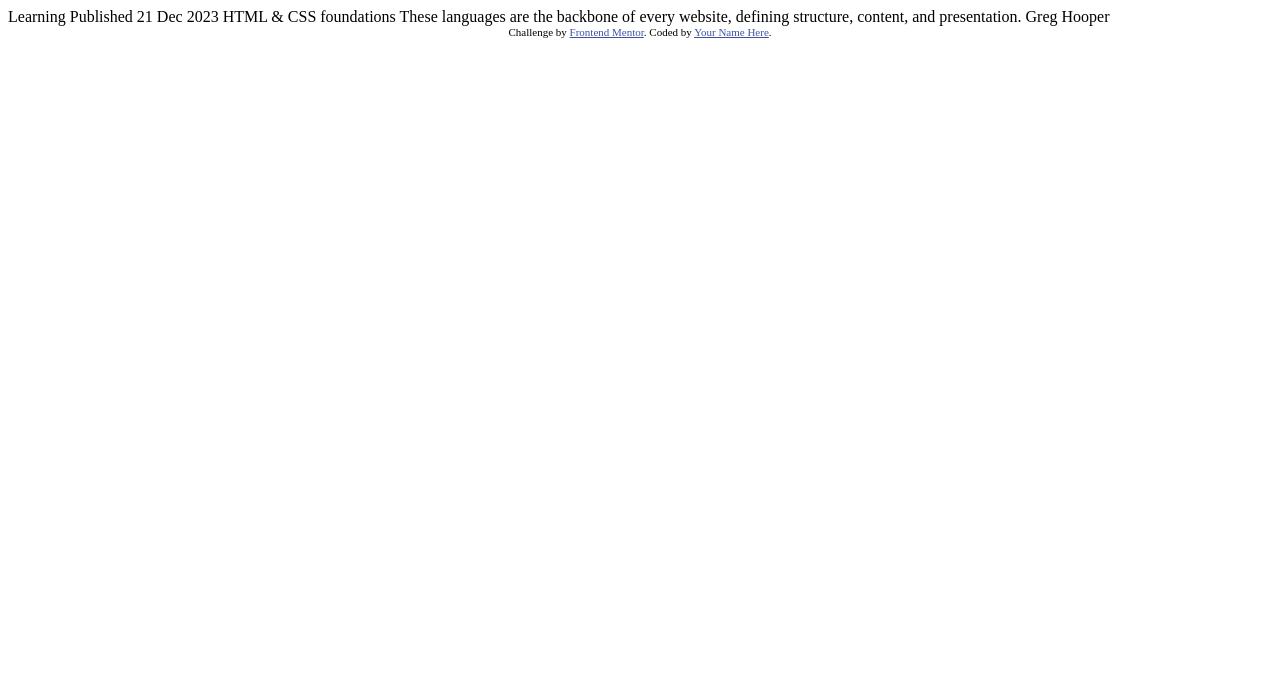
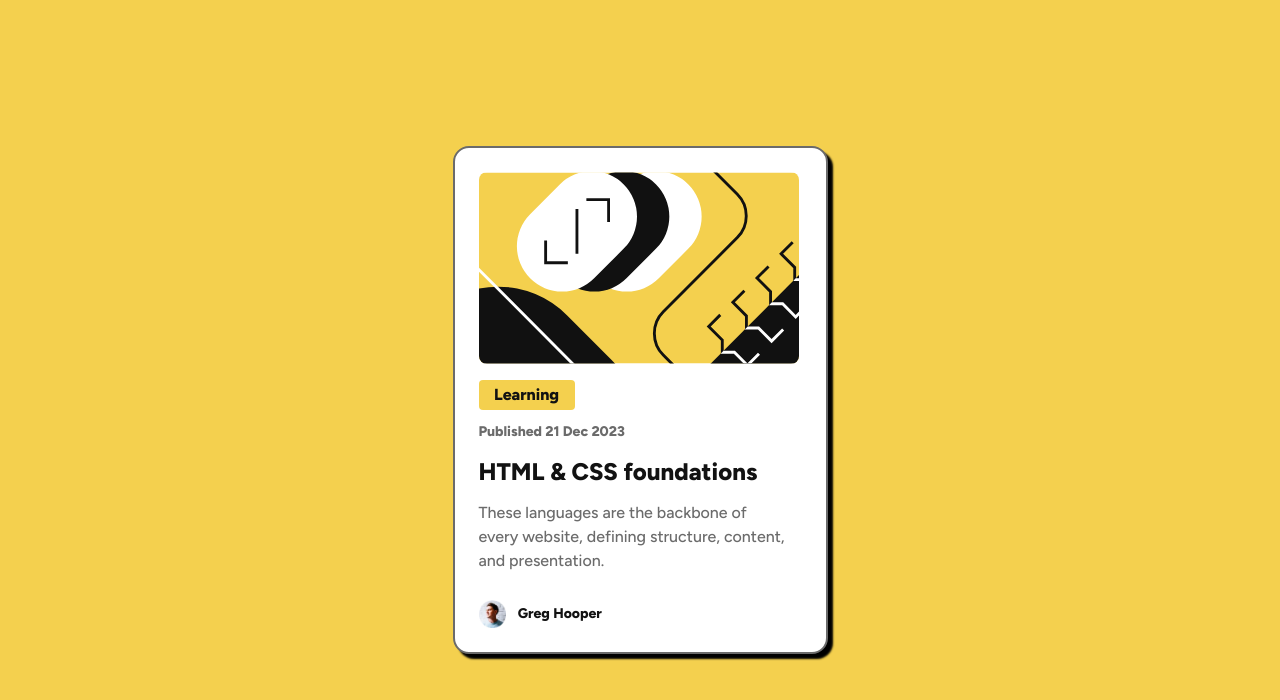
Before and after one commit to Nikunj-52147/Blog-Preview-Card, a plain HTML site: page index.html in a window 1280 px wide. Drawn offline with Linux system fonts and the light colour scheme.

Commit message:
adding files

```diff
--- a/index.html
+++ b/index.html
@@ -5,30 +5,45 @@
   <meta name="viewport" content="width=device-width, initial-scale=1.0"> <!-- displays site properly based on user's device -->
 
   <link rel="icon" type="image/png" sizes="32x32" href="./assets/images/favicon-32x32.png">
+  <link rel="preconnect" href="https://fonts.googleapis.com">
+<link rel="preconnect" href="https://fonts.gstatic.com" crossorigin>
+<link href="https://fonts.googleapis.com/css2?family=Figtree:ital,wght@0,300..900;1,300..900&display=swap" rel="stylesheet">
+  <link rel="stylesheet" href="style.css">
 
   <title>Frontend Mentor | Blog preview card</title>
 
   <!-- Feel free to remove these styles or customise in your own stylesheet 👍 -->
-  <style>
-    .attribution { font-size: 11px; text-align: center; }
-    .attribution a { color: hsl(228, 45%, 44%); }
-  </style>
+
 </head>
 <body>
 
-  Learning
+  <main>
+    <article class="blog">
+      <picture class="image">
+        <img src="./assets/images/illustration-article.svg" alt="Illustration article image">
+      </picture>
 
-  Published 21 Dec 2023
+      <div class="blog__content">
+         <div class="blog__category">
 
-  HTML & CSS foundations
+          Learning
 
-  These languages are the backbone of every website, defining structure, content, and presentation.
+        </div>
 
-  Greg Hooper
+         <p class="blog__publish-date">Published 21 Dec 2023</p>
 
-  <div class="attribution">
-    Challenge by <a href="https://www.frontendmentor.io?ref=challenge" target="_blank">Frontend Mentor</a>.
-    Coded by <a href="#">Your Name Here</a>.
-  </div>
+          <h1 class="blog__title">HTML & CSS foundations</h1>
+
+          <p>These languages are the backbone of every website, defining structure, content, and presentation.</p>
+
+          <div class="blog__author">
+            <img src="./assets/images/image-avatar.webp" alt="Author: Greg Hooper Image">
+           <p>Greg Hooper</p>
+          </div>
+      </div>
+    </article>
+
+  </main>
+
 </body>
 </html>
--- /dev/null
+++ b/style.css
@@ -0,0 +1,143 @@
+:root{
+    --clr-primary-400: hsl(47, 88%, 63%);
+    --clr-neutral-100: hsl(0, 0%, 100%);
+    --clr-secondary-500: hsl(0, 0%, 42%);
+    --clr-secondary-950: hsl(0, 0%, 7%);
+
+    --ff-base: "Figtree", sans-serif;
+
+    --fw-regular: 500;
+    --fw-bold: 800;
+
+}
+
+/* 1. Use a more-intuitive box-sizing model */
+*, *::before, *::after {
+  box-sizing: border-box;
+}
+
+/* 2. Remove default margin */
+* {
+  margin: 0;
+}
+
+/*
+  3. Allow percentage-based heights in the application
+*/
+html,
+body {
+  height: 100%;
+}
+
+body {
+  /* 4. Add accessible line-height */
+  line-height: 1.5;
+  /* 5. Improve text rendering */
+  -webkit-font-smoothing: antialiased;
+}
+
+/* 6. Improve media defaults */
+img, picture, video, canvas, svg {
+  display: block;
+  max-width: 100%;
+}
+
+/* 7. Inherit fonts for form controls */
+input, button, textarea, select {
+  font: inherit;
+}
+
+/* 8. Avoid text overflows */
+p, h1, h2, h3, h4, h5, h6 {
+  overflow-wrap: break-word;
+}
+
+/* 9. Improve line wrapping */
+p {
+  text-wrap: pretty;
+}
+h1, h2, h3, h4, h5, h6 {
+  text-wrap: balance;
+}
+
+body{
+    background-color: var(--clr-primary-400);
+    display: grid;
+    place-content: center;
+    font-family: var(--ff-base);
+    font-weight: var(--fw-regular);
+    color: var(--clr-secondary-500);
+    /* font-size: 0.875rem; */
+}
+
+.blog{
+    border: 2px solid;
+    background-color: var(--clr-neutral-100);
+    margin: 1rem;
+    padding: 1.5rem;
+    border-radius: 1rem;
+    box-shadow: 5px 5px 2px black;
+    max-width: 320px;
+    display: grid;
+    gap: 1rem;
+}
+
+@media (min-width: 600px) {
+    .blog{
+        max-width: 375px;
+    }
+
+}
+
+.blog__content{
+   display: grid;
+   gap: 0.7rem;
+
+}
+
+.image img{
+    border-radius: 0.5rem;
+    overflow: hidden;
+    height: 12rem;
+    object-fit: cover;
+}
+
+.blog__category{
+    color: var(--clr-secondary-950);
+    font-weight: var(--fw-bold);
+    background-color: var(--clr-primary-400);
+    display: inline-block;
+    padding: 3px 10px;
+    width: 6rem;
+    text-align: center;
+    border-radius: 0.25rem;
+}
+
+.blog__publish-date{
+    font-weight: var(--fw-bold);
+    font-size: 0.875rem;
+}
+
+.blog__title{
+    font-weight: var(--fw-bold);
+    color: var(--clr-secondary-950);
+}
+
+.blog__title:hover{
+    color: var(--clr-primary-400);
+    cursor: pointer;
+}
+
+.blog__author{
+    font-weight: var(--fw-bold);
+    font-size: 0.875rem;
+    color: var(--clr-secondary-950);
+    display: inline-flex;
+    gap: 0.725rem;
+    align-items: center;
+    margin-top: 1rem;
+}
+
+.blog__author img{
+    height: 1.75rem;
+}
```
